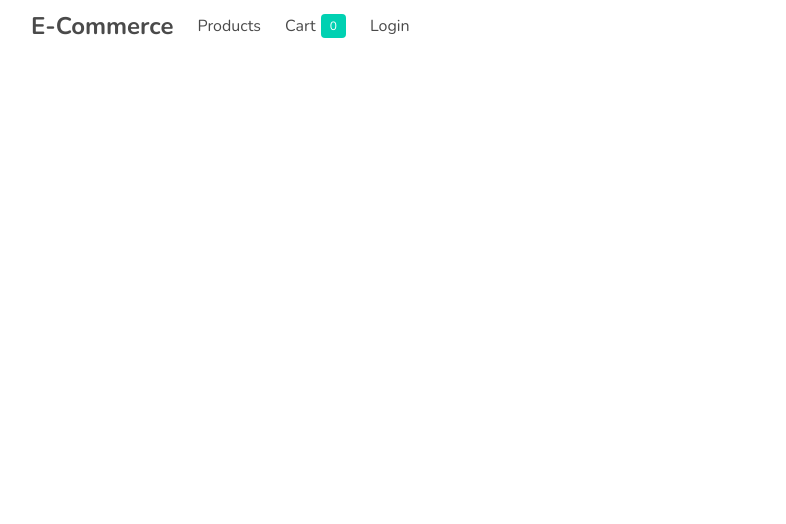
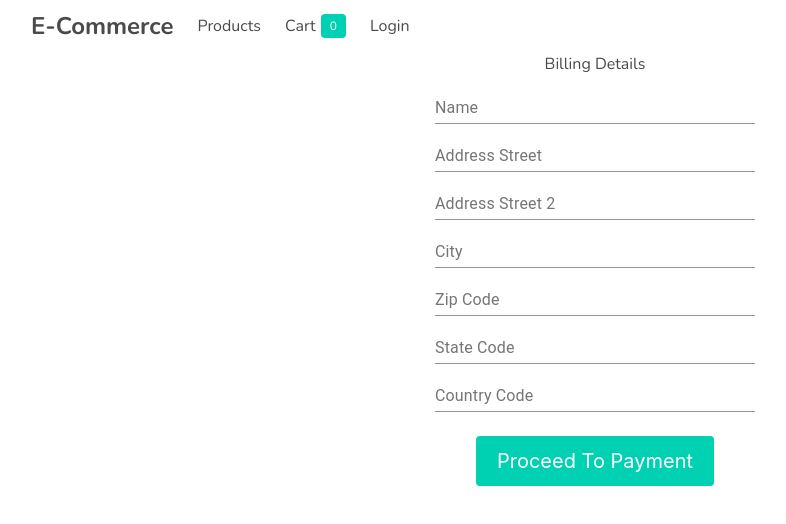
Before and after one commit to faraz-saifullah/paysafe-checkout-ROIIM, a React (Create React App) app: page /checkout in a window 1280 px wide. Shown: the top 524 px of the page, without its empty margins (45-831 px from the left). Built offline with nearby package versions, Linux system fonts and the light colour scheme.

Commit message:
Functionality to create new payment handle with paysafe checkout added

```diff
--- a/package.json
+++ b/package.json
@@ -3,6 +3,7 @@
   "version": "0.1.0",
   "private": true,
   "dependencies": {
+    "@material-ui/core": "^4.11.0",
     "@testing-library/jest-dom": "^4.2.4",
     "@testing-library/react": "^9.3.2",
     "@testing-library/user-event": "^7.1.2",
--- a/src/App.js
+++ b/src/App.js
@@ -7,6 +7,7 @@ import Cart from "./components/cart/Cart";
 import data from "./Data";
 import Context from "./Context";
 import Navbar from "./components/navbar/Navbar";
+import Checkout from "./components/checkout/Checkout";
 
 export default class App extends Component {
   constructor(props) {
@@ -58,7 +59,7 @@ export default class App extends Component {
 
   checkout = () => {
     if (!this.state.user) {
-      this.routerRef.current.history.push("/login");
+      this.routerRef.current.history.push("/checkout");
       return;
     }
     const cart = this.state.cart;
@@ -115,6 +116,7 @@ export default class App extends Component {
               <Route exact path="/" component={ProductList} />
               <Route exact path="/login" component={Login} />
               <Route exact path="/cart" component={Cart} />
+              <Route exact path="/checkout" component={Checkout} />
               <Route exact path="/add-product" component={AddProduct} />
               <Route exact path="/products" component={ProductList} />
             </Switch>
--- /dev/null
+++ b/src/components/checkout/Checkout.js
@@ -0,0 +1,150 @@
+import React, { Component } from "react";
+import FormControl from "@material-ui/core/FormControl";
+import withContext from "../../withContext";
+import Input from "@material-ui/core/Input";
+import InputLabel from "@material-ui/core/InputLabel";
+import config from "../../paysafeConfig.json";
+import { prepareSetupInput, callBackFunction } from "./Helper";
+
+class Checkout extends Component {
+  constructor(props) {
+    super(props);
+    this.state = {
+      formInput: {
+        name: "",
+        street: "",
+        street2: "",
+        city: "",
+        zip: "",
+        country: "",
+        state: "",
+      },
+    };
+    this.baseState = this.state;
+  }
+
+  paysafeCheckOut = (totalAmout) => {
+    const setupInput = prepareSetupInput(this.state.formInput, totalAmout);
+    window.paysafe.checkout.setup(
+      `${config.credentials.public.base64}`,
+      setupInput,
+      callBackFunction
+    );
+  };
+
+  componentDidMount() {
+    const script = document.createElement("script");
+    script.src = config.paysafeCheckoutSDKSource;
+    script.async = true;
+    document.body.appendChild(script);
+  }
+
+  handleCheckout = async (event) => {
+    event.preventDefault();
+    const { cart } = this.props.context;
+    if (Object.keys(cart).length === 0 && cart.constructor === Object) {
+      alert("You have an empty cart! Please add products to cart.");
+      this.props.history.push("/products");
+      return;
+    }
+    let totalAmout = 0;
+    for (let cartItem in cart) {
+      totalAmout += cart[cartItem].product.price;
+    }
+    this.paysafeCheckOut(totalAmout);
+    this.setState(this.baseState);
+  };
+
+  onFornInputChange = (event) => {
+    const changedInput = { ...this.state.formInput };
+    changedInput[event.target.id] = event.target.value;
+    this.setState({
+      formInput: changedInput,
+    });
+  };
+
+  render() {
+    return (
+      <center>
+        <h1>Billing Details</h1>
+        <form onSubmit={(event) => this.handleCheckout(event)}>
+          <FormControl style={{ width: "25%" }}>
+            <InputLabel htmlFor="name">Name</InputLabel>
+            <Input
+              value={this.state.formInput.name}
+              onChange={this.onFornInputChange}
+              id="name"
+              required
+            />
+          </FormControl>
+          <br />
+          <FormControl style={{ width: "25%" }}>
+            <InputLabel htmlFor="street">Address Street</InputLabel>
+            <Input
+              value={this.state.formInput.street}
+              onChange={this.onFornInputChange}
+              id="street"
+              required
+            />
+          </FormControl>
+          <br />
+          <FormControl style={{ width: "25%" }}>
+            <InputLabel htmlFor="street2">Address Street 2</InputLabel>
+            <Input
+              value={this.state.formInput.street2}
+              onChange={this.onFornInputChange}
+              id="street2"
+            />
+          </FormControl>
+          <br />
+          <FormControl style={{ width: "25%" }}>
+            <InputLabel htmlFor="city">City</InputLabel>
+            <Input
+              value={this.state.formInput.city}
+              onChange={this.onFornInputChange}
+              id="city"
+              required
+            />
+          </FormControl>
+          <br />
+          <FormControl style={{ width: "25%" }}>
+            <InputLabel htmlFor="zip">Zip Code</InputLabel>
+            <Input
+              value={this.state.formInput.zip}
+              onChange={this.onFornInputChange}
+              id="zip"
+              required
+            />
+          </FormControl>
+          <br />
+          <FormControl style={{ width: "25%" }}>
+            <InputLabel htmlFor="state">State Code</InputLabel>
+            <Input
+              value={this.state.formInput.state}
+              onChange={this.onFornInputChange}
+              id="state"
+              required
+            />
+          </FormControl>
+          <br />
+          <FormControl style={{ width: "25%" }}>
+            <InputLabel htmlFor="countryzip">Country Code</InputLabel>
+            <Input
+              value={this.state.formInput.country}
+              onChange={this.onFornInputChange}
+              id="country"
+              required
+            />
+          </FormControl>
+          <br />
+          <br />
+          <button type="submit" className="button is-primary is-medium">
+            Proceed To Payment
+          </button>
+        </form>
+      </center>
+    );
+  }
+}
+
+export default withContext(Checkout);
--- /dev/null
+++ b/src/components/checkout/Helper.js
@@ -0,0 +1,37 @@
+import config from "../../paysafeConfig.json";
+export function prepareSetupInput(formInput, totalAmout) {
+  return {
+    currency: `${config.currency}`,
+    amount: totalAmout * 100,
+    locale: `${config.locale}`,
+    customer: {
+      firstName: "John",
+      lastName: "Dee",
+      email: "johndee@paysafe.com",
+      phone: "1234567890",
+      dateOfBirth: {
+        day: 1,
+        month: 7,
+        year: 1990,
+      },
+    },
+    billingAddress: formInput,
+    environment: `${config.environment}`,
+    merchantRefNum: `${config.merchant.merchantRefNumber}`,
+    canEditAmount: true,
+    merchantDescriptor: config.merchant.merchantDescriptor,
+    displayPaymentMethods: ["card"],
+    paymentMethodDetails: {},
+  };
+}
+
+export function callBackFunction(instance, error, result) {
+  if (result && result.paymentHandleToken) {
+    console.log(result);
+    instance.showSuccessScreen(JSON.stringify(result));
+    return result;
+  } else {
+    instance.showFailScreen();
+    console.log(error);
+  }
+}
--- /dev/null
+++ b/src/paysafeConfig.json
@@ -0,0 +1,25 @@
+{
+  "credentials": {
+    "public": {
+      "keyId": "public-7751",
+      "keyValue": "B-qa2-0-5f031cbe-0-302d021500890ef262296563accd1cb4aab790323d2fd570d30214510bcdacdaa4f03f59477eef13f2af5ad13e3044",
+      "base64": "cHVibGljLTc3NTE6Qi1xYTItMC01ZjAzMWNiZS0wLTMwMmQwMjE1MDA4OTBlZjI2MjI5NjU2M2FjY2QxY2I0YWFiNzkwMzIzZDJmZDU3MGQzMDIxNDUxMGJjZGFjZGFhNGYwM2Y1OTQ3N2VlZjEzZjJhZjVhZDEzZTMwNDQ="
+    },
+    "private": {
+      "keyId": "private-7751",
+      "keyValue": "B-qa2-0-5f031cdd-0-302d0214496be84732a01f690268d3b8eb72e5b8ccf94e2202150085913117f2e1a8531505ee8ccfc8e98df3cf1748",
+      "base64": "cHJpdmF0ZS03NzUxOkItcWEyLTAtNWYwMzFjZGQtMC0zMDJkMDIxNDQ5NmJlODQ3MzJhMDFmNjkwMjY4ZDNiOGViNzJlNWI4Y2NmOTRlMjIwMjE1MDA4NTkxMzExN2YyZTFhODUzMTUwNWVlOGNjZmM4ZTk4ZGYzY2YxNzQ4"
+    }
+  },
+  "merchant": {
+    "merchantRefNumber": "rdjvfg9a52",
+    "merchantDescriptor": {
+      "dynamicDescriptor": "XYZ",
+      "phone": "1234567890"
+    }
+  },
+  "environment": "TEST",
+  "currency": "USD",
+  "locale": "en_US",
+  "paysafeCheckoutSDKSource": "https://hosted.paysafe.com/checkout/v2/paysafe.checkout.min.js"
+}
```
Also changed, not shown: 1 other file (tests, documents, lock files or other folders).
